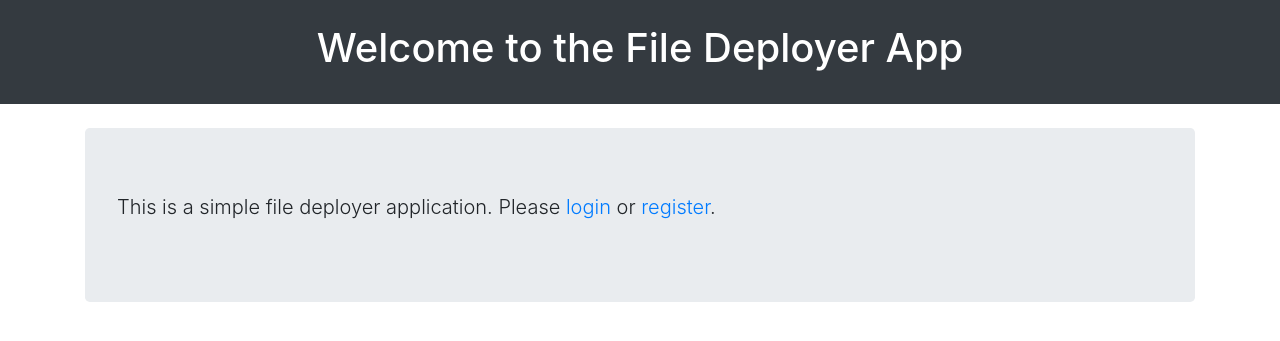
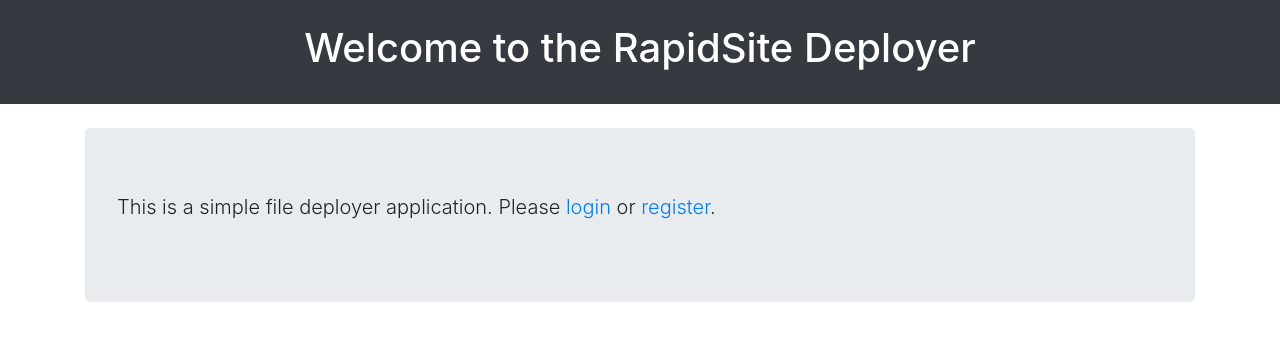
Before and after one commit to abhi23zc/RapidSite, a Flask app: page / in a window 1280 px wide. Shown: the top 341 px of the page. Run offline with Flask 3, Linux system fonts and the light colour scheme; some libraries are stand-ins or nearby versions.

Commit message:
RapidSite Deployment 3

```diff
--- a/templates/index.html
+++ b/templates/index.html
@@ -10,7 +10,7 @@
 <body>
     <header class="bg-dark text-white py-4">
         <div class="container">
-            <h1 class="text-center">Welcome to the File Deployer App</h1>
+            <h1 class="text-center">Welcome to the RapidSite Deployer</h1>
         </div>
     </header>
     <main class="container mt-4">
```
